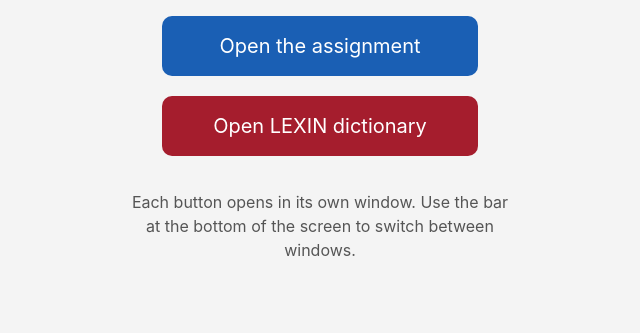
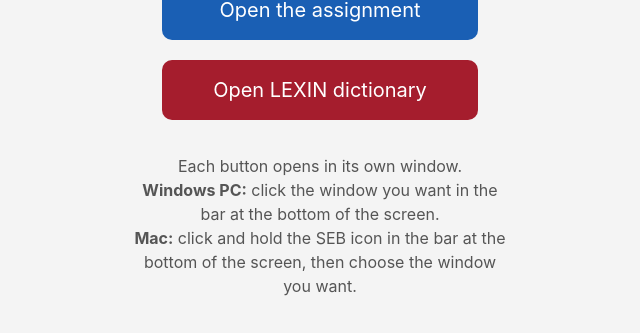
Before and after one commit to Schmartinussen/OTI002, a plain HTML site: page index.html in a window 1280 px wide. Shown: the part 295-628 px from the top of the page, without its empty margins (320-960 px from the left). Drawn offline with Linux system fonts and the light colour scheme.

Commit message:
Add files via upload

```diff
--- a/index.html
+++ b/index.html
@@ -39,7 +39,9 @@
   <a id="task" class="button" target="_blank"
      href="https://cryptpad.fr/form/#/2/form/view/eO5ihba2CF+ItUYuEx30LwS-BOiNYVKEvkKP0+Verq4/">Open the assignment</a>
   <a class="button dictionary" target="_blank" href="https://lexin.oslomet.no/#/">Open LEXIN dictionary</a>
-  <p>Each button opens in its own window. Use the bar at the bottom of the screen to switch between windows.</p>
+  <p>Each button opens in its own window.<br>
+  <strong>Windows PC:</strong> click the window you want in the bar at the bottom of the screen.<br>
+  <strong>Mac:</strong> click and hold the SEB icon in the bar at the bottom of the screen, then choose the window you want.</p>
 <script>
   // The address can set the assignment link and the title, e.g. ?title=OTI003: Wright&task=<link>
   var q = new URLSearchParams(location.search);
```
